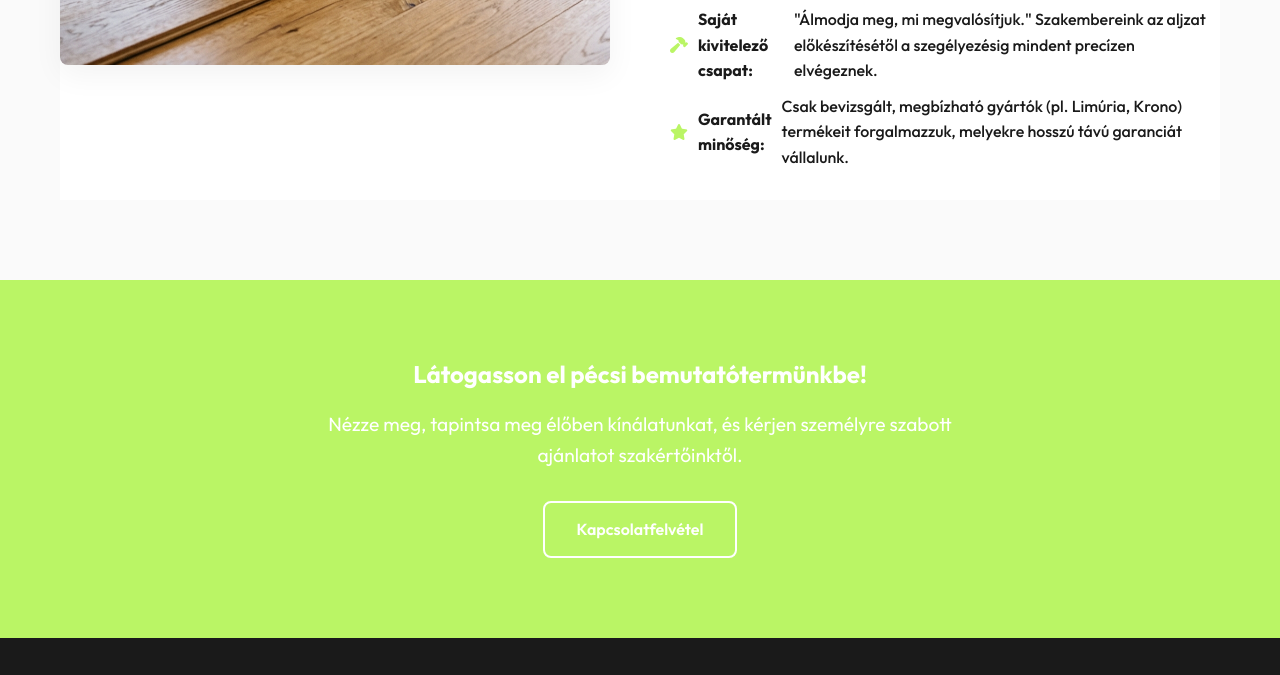
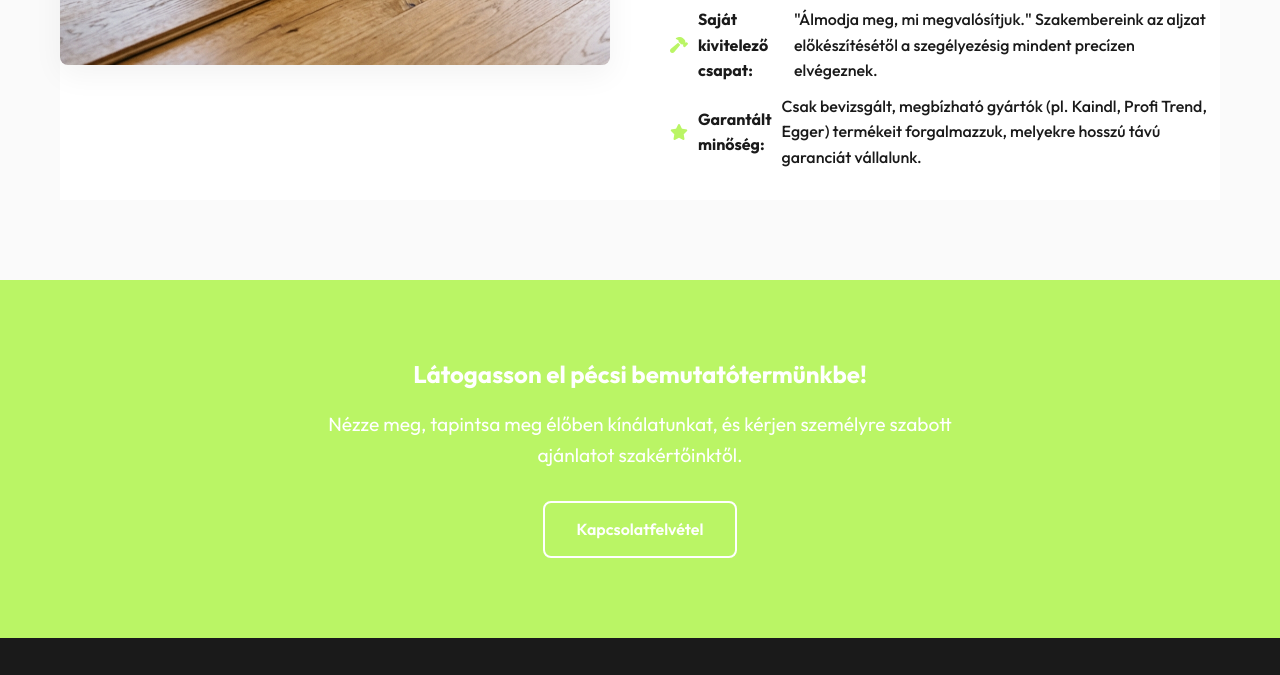
Before and after one commit to codefleet-prog/Efenti-Parketta, a plain HTML site: page about.html in a window 1280 px wide. Shown: the part 1081-1756 px from the top of the page. Drawn offline with Linux system fonts and the light colour scheme.

Commit message:
Add files via upload

```diff
--- a/about.html
+++ b/about.html
@@ -58,7 +58,7 @@
                     <ul class="check-list">
                         <li><i class="fas fa-handshake"></i> <strong>Személyes tanácsadás:</strong> Nem hagyjuk magára a választásban. Segítünk megtalálni az igényeinek és a helyiség adottságainak leginkább megfelelő burkolatot.</li>
                         <li><i class="fas fa-hammer"></i> <strong>Saját kivitelező csapat:</strong> "Álmodja meg, mi megvalósítjuk." Szakembereink az aljzat előkészítésétől a szegélyezésig mindent precízen elvégeznek.</li>
-                        <li><i class="fas fa-star"></i> <strong>Garantált minőség:</strong> Csak bevizsgált, megbízható gyártók (pl. Limúria, Krono) termékeit forgalmazzuk, melyekre hosszú távú garanciát vállalunk.</li>
+                        <li><i class="fas fa-star"></i> <strong>Garantált minőség:</strong> Csak bevizsgált, megbízható gyártók (pl. Kaindl, Profi Trend, Egger) termékeit forgalmazzuk, melyekre hosszú távú garanciát vállalunk.</li>
                     </ul>
                 </div>
             </div>
```
